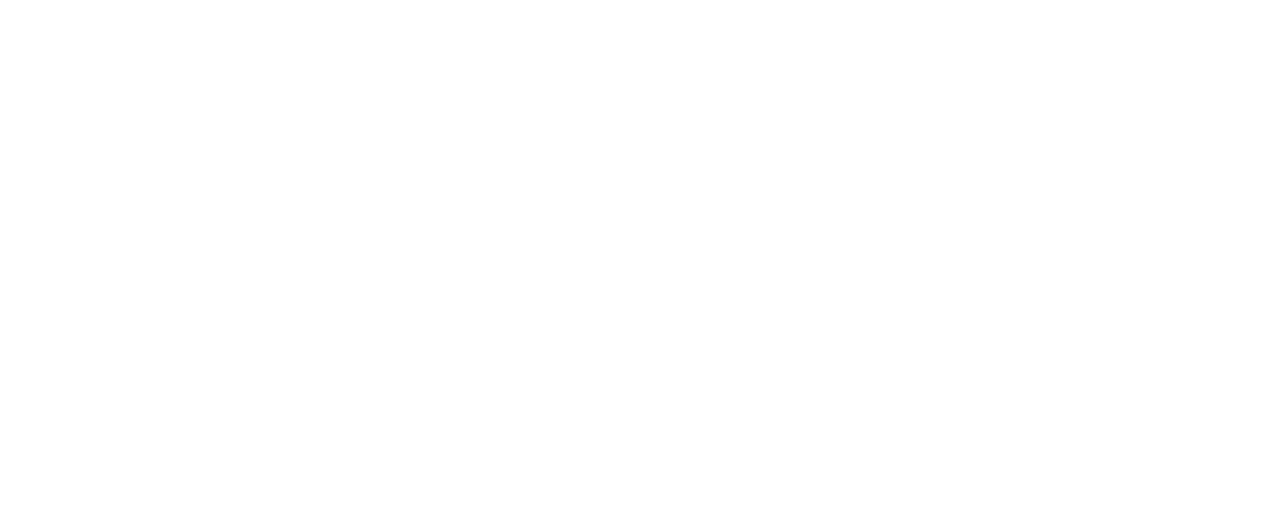
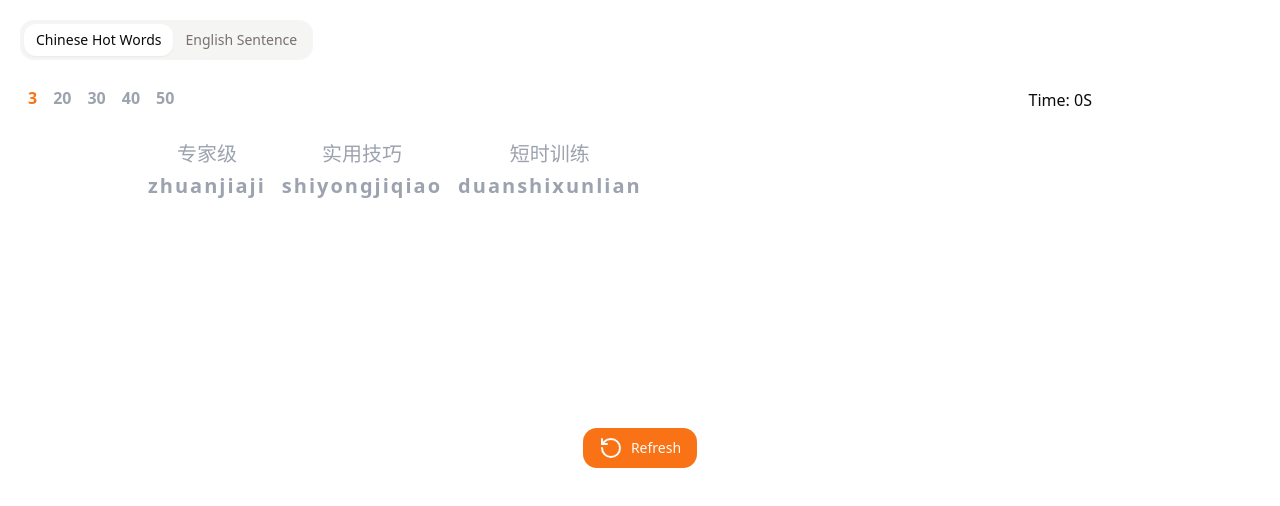
Before and after one commit to sinecat/typing-site, a Next.js app: page / in a window 1280 px wide. Before the commit this address had no page. Shown: the top 506 px of the page. Built offline with nearby package versions, Linux system fonts and the light colour scheme.

Commit message:
feat: 输入错误次数统计

```diff
--- a/src/app/globals.css
+++ b/src/app/globals.css
@@ -3,28 +3,29 @@
 @tailwind utilities;
 
 
+
 @layer base {
   :root {
     --background: 0 0% 100%;
-    --foreground: 240 10% 3.9%;
+    --foreground: 20 14.3% 4.1%;
     --card: 0 0% 100%;
-    --card-foreground: 240 10% 3.9%;
+    --card-foreground: 20 14.3% 4.1%;
     --popover: 0 0% 100%;
-    --popover-foreground: 240 10% 3.9%;
-    --primary: 240 5.9% 10%;
-    --primary-foreground: 0 0% 98%;
-    --secondary: 240 4.8% 95.9%;
-    --secondary-foreground: 240 5.9% 10%;
-    --muted: 240 4.8% 95.9%;
-    --muted-foreground: 240 3.8% 46.1%;
-    --accent: 240 4.8% 95.9%;
-    --accent-foreground: 240 5.9% 10%;
+    --popover-foreground: 20 14.3% 4.1%;
+    --primary: 24.6 95% 53.1%;
+    --primary-foreground: 60 9.1% 97.8%;
+    --secondary: 60 4.8% 95.9%;
+    --secondary-foreground: 24 9.8% 10%;
+    --muted: 60 4.8% 95.9%;
+    --muted-foreground: 25 5.3% 44.7%;
+    --accent: 60 4.8% 95.9%;
+    --accent-foreground: 24 9.8% 10%;
     --destructive: 0 84.2% 60.2%;
-    --destructive-foreground: 0 0% 98%;
-    --border: 240 5.9% 90%;
-    --input: 240 5.9% 90%;
-    --ring: 240 5.9% 10%;
-    --radius: 0.5rem;
+    --destructive-foreground: 60 9.1% 97.8%;
+    --border: 20 5.9% 90%;
+    --input: 20 5.9% 90%;
+    --ring: 24.6 95% 53.1%;
+    --radius: 1rem;
     --chart-1: 12 76% 61%;
     --chart-2: 173 58% 39%;
     --chart-3: 197 37% 24%;
@@ -33,25 +34,25 @@
   }
 
   .dark {
-    --background: 240 10% 3.9%;
-    --foreground: 0 0% 98%;
-    --card: 240 10% 3.9%;
-    --card-foreground: 0 0% 98%;
-    --popover: 240 10% 3.9%;
-    --popover-foreground: 0 0% 98%;
-    --primary: 0 0% 98%;
-    --primary-foreground: 240 5.9% 10%;
-    --secondary: 240 3.7% 15.9%;
-    --secondary-foreground: 0 0% 98%;
-    --muted: 240 3.7% 15.9%;
-    --muted-foreground: 240 5% 64.9%;
-    --accent: 240 3.7% 15.9%;
-    --accent-foreground: 0 0% 98%;
-    --destructive: 0 62.8% 30.6%;
-    --destructive-foreground: 0 0% 98%;
-    --border: 240 3.7% 15.9%;
-    --input: 240 3.7% 15.9%;
-    --ring: 240 4.9% 83.9%;
+    --background: 20 14.3% 4.1%;
+    --foreground: 60 9.1% 97.8%;
+    --card: 20 14.3% 4.1%;
+    --card-foreground: 60 9.1% 97.8%;
+    --popover: 20 14.3% 4.1%;
+    --popover-foreground: 60 9.1% 97.8%;
+    --primary: 20.5 90.2% 48.2%;
+    --primary-foreground: 60 9.1% 97.8%;
+    --secondary: 12 6.5% 15.1%;
+    --secondary-foreground: 60 9.1% 97.8%;
+    --muted: 12 6.5% 15.1%;
+    --muted-foreground: 24 5.4% 63.9%;
+    --accent: 12 6.5% 15.1%;
+    --accent-foreground: 60 9.1% 97.8%;
+    --destructive: 0 72.2% 50.6%;
+    --destructive-foreground: 60 9.1% 97.8%;
+    --border: 12 6.5% 15.1%;
+    --input: 12 6.5% 15.1%;
+    --ring: 20.5 90.2% 48.2%;
     --chart-1: 220 70% 50%;
     --chart-2: 160 60% 45%;
     --chart-3: 30 80% 55%;
@@ -59,6 +60,7 @@
     --chart-5: 340 75% 55%;
   }
 }
+
 
 @layer base {
   * {
@@ -77,7 +79,8 @@
   @apply text-green-500;
 }
 .primary{
-  @apply text-black;
+  color:#FF6900;
+  background: #FF6900;
 }
 .no-input{
   @apply text-gray-400;
--- a/src/app/page.tsx
+++ b/src/app/page.tsx
@@ -1,60 +1,25 @@
 'use client'
-import Image from "next/image";
-import React, {useEffect} from "react";
-import {redirect, useRouter} from 'next/navigation'
 
-export default function Home() {
-    const router = useRouter()
+import React, {useEffect, useState} from 'react';
+import {Tabs, TabsContent, TabsList, TabsTrigger} from "@/components/ui/tabs";
+import HotWordsTextTypingBox from "@/components/HotWordsTextTypingBox";
 
-    useEffect(() => {
-        redirect('/typingBoard')
-    }, []);
+const Page = () => {
 
     return (
-        <main className="flex min-h-screen flex-col items-center justify-between p-24">
-            <div className="z-10 w-full max-w-5xl items-center justify-between font-mono text-sm lg:flex">
-                <p className="fixed left-0 top-0 flex w-full justify-center border-b border-gray-300 bg-gradient-to-b from-zinc-200 pb-6 pt-8 backdrop-blur-2xl dark:border-neutral-800 dark:bg-zinc-800/30 dark:from-inherit lg:static lg:w-auto  lg:rounded-xl lg:border lg:bg-gray-200 lg:p-4 lg:dark:bg-zinc-800/30">
-                    Get started by editing&nbsp;
-                    <code className="font-mono font-bold">src/app/page.tsx</code>
-                </p>
-                <div
-                    className="fixed bottom-0 left-0 flex h-48 w-full items-end justify-center bg-gradient-to-t from-white via-white dark:from-black dark:via-black lg:static lg:size-auto lg:bg-none">
-                    <a
-                        className="pointer-events-none flex place-items-center gap-2 p-8 lg:pointer-events-auto lg:p-0"
-                        href="https://vercel.com?utm_source=create-next-app&utm_medium=appdir-template&utm_campaign=create-next-app"
-                        target="_blank"
-                        rel="noopener noreferrer"
-                    >
-                        By{" "}
-                        <Image
-                            src="/vercel.svg"
-                            alt="Vercel Logo"
-                            className="dark:invert"
-                            width={100}
-                            height={24}
-                            priority
-                        />
-                    </a>
-                </div>
+            <div className='w-full flex p-5 items-center justify-center'>
+                <Tabs defaultValue="chinese" className="w-full items-start">
+                    <TabsList>
+                        <TabsTrigger value="chinese">Chinese Hot Words</TabsTrigger>
+                        <TabsTrigger value="english">English Sentence</TabsTrigger>
+                    </TabsList>
+                    <TabsContent value="chinese">
+                        <HotWordsTextTypingBox />
+                    </TabsContent>
+                    <TabsContent value="english">Developing</TabsContent>
+                </Tabs>
             </div>
+    );
+};
 
-            <div
-                className="relative z-[-1] flex place-items-center before:absolute before:h-[300px] before:w-full before:-translate-x-1/2 before:rounded-full before:bg-gradient-radial before:from-white before:to-transparent before:blur-2xl before:content-[''] after:absolute after:-z-20 after:h-[180px] after:w-full after:translate-x-1/3 after:bg-gradient-conic after:from-sky-200 after:via-blue-200 after:blur-2xl after:content-[''] before:dark:bg-gradient-to-br before:dark:from-transparent before:dark:to-blue-700 before:dark:opacity-10 after:dark:from-sky-900 after:dark:via-[#0141ff] after:dark:opacity-40 sm:before:w-[480px] sm:after:w-[240px] before:lg:h-[360px]">
-                <Image
-                    className="relative dark:drop-shadow-[0_0_0.3rem_#ffffff70] dark:invert"
-                    src="/next.svg"
-                    alt="Next.js Logo"
-                    width={180}
-                    height={37}
-                    priority
-                />
-            </div>
-
-            <div className="mb-32 grid text-center lg:mb-0 lg:w-full lg:max-w-5xl lg:grid-cols-4 lg:text-left">
-                <button onClick={() =>  router.push('/typingBoard')}>
-                    To TypingBoard
-                </button>
-            </div>
-        </main>
-    );
-}
+export default Page;
--- a/src/components/HotWordsTextTypingBox/index.tsx
+++ b/src/components/HotWordsTextTypingBox/index.tsx
@@ -7,7 +7,7 @@
 import TextBoard from "@/components/TextBoard";
 import {Button} from "@/components/ui/button";
 import {Alert, AlertDescription, AlertTitle} from "@/components/ui/alert";
-import {Terminal} from "lucide-react";
+import {RotateCcw, Terminal} from "lucide-react";
 import {Badge} from "@/components/ui/badge";
 import {useToast} from "@/components/ui/use-toast";
 import './styles.css'
@@ -24,6 +24,7 @@
     const [isFocus, setIsFocus] = useState(false)
     const [inputting, setInputting] = useState(false)
     const [wordNums, setWordNums] = useState(wordNumsConfig[0])
+    const [errorCount, setErrorCount] = useState(0)
     const inputRef = useRef<HTMLInputElement>(null)
 
     const {time, start, pause, reset, end} = useTimer();
@@ -31,6 +32,11 @@
         let value = event.target.value.replace('\n', '')
         if (value.length > targetValue?.strLength || value.length < successTextLength) return
         if (inputting) {
+            const inputLetter = value?.[value?.length-1]
+            const targetLetter = targetValue?.targetStr[value?.length-1]
+            if (inputLetter && targetLetter && inputLetter !== targetLetter) {
+                setErrorCount((prevState) => prevState + 1)
+            }
             setInputValue(value)
         }
     }
@@ -51,6 +57,7 @@
         setSuccessTextLength(0)
         setTargetValue(getRandomData(textData, _wordNums))
         setInputValue('')
+        setInputting(false)
         reset()
         setInputFocus()
     }
@@ -147,10 +154,14 @@
                     isFinished ? <div className='flex gap-20 pt-20 min-h-72 text-3xl justify-between'>
                         <Card className='flex h-36 flex-col gap-5 text-3xl items-center justify-center p-5'>
                             <span className='no-input'>Take Time</span>
-                            <span className='text-4xl'>{time}S</span>
+                            <span className='text-4xl text-primary'>{time}S</span>
+                        </Card>
+                        <Card className='flex h-36 flex-col gap-5 text-3xl items-center justify-center p-5'>
+                            <span className='no-input'>Error Count</span>
+                            <span className='text-4xl text-primary'>{errorCount}</span>
                         </Card>
                     </div> : <div className='flex flex-col items-center'>
-                    <TextBoard focus={isFocus} inputValue={inputValue} targetValue={targetValue?.data}
+                        <TextBoard focus={isFocus} inputValue={inputValue} targetValue={targetValue?.data}
                                    onClick={handleTextBoardClick}/>
                         <input type="text" value={inputValue} onChange={handleInputChange} className='text-input'
                                ref={inputRef}
@@ -159,13 +170,13 @@
                             <Alert className='absolute top-0 w-80 mt-10 animate-bounce text-lg translate-y-96'>
                                 <AlertDescription className='text-lg'>
                                     Press <Badge
-                                    className='bg-gray-100 text-black rounded text-lg font-light'>Enter</Badge> to
+                                    className='bg-gray-100 text-primary text-lg font-light'>Enter</Badge> to
                                     start typing
                                 </AlertDescription>
                             </Alert> : null}
                     </div>
                 }
-                <Button className='w-30 mt-5' onClick={handleFreshClick}>Refresh</Button>
+                <Button className='w-30 mt-5 flex gap-2' onClick={handleFreshClick}><RotateCcw/>Refresh</Button>
             </div>
         </div>
     );
--- a/src/components/TextBoard/index.tsx
+++ b/src/components/TextBoard/index.tsx
@@ -65,7 +65,7 @@
             <div className='w-[1024px] min-h-72'>
                 <div className='text-board flex flex-wrap gap-4' ref={textBoardRef} onClick={onClick}>
                     {focus ?
-                        <div className='caret animate-opacity'
+                        <div className='caret animate-opacity bg-primary'
                              style={{left: caretPosition.left, top: caretPosition.top}}></div> : null}
                     {
                         targetValue?.map((value: TextDataType, index: number) => {
@@ -77,7 +77,7 @@
                             const inputText = currentInputTextValueArr.join('');
                             const valueText = value.value;
                             if (valueText?.includes(inputText)) {
-                                currentTextColor = valueText?.length === inputText.length ? 'primary' : 'no-input';
+                                currentTextColor = valueText?.length === inputText.length ? 'text-primary' : 'no-input';
                             } else {
                                 currentTextColor = inputText ? 'danger' : 'no-input';
                             }
@@ -90,7 +90,7 @@
                                                 let currentColor = '';
                                                 if (currentInputTextValueArr[_index]) {
                                                     if (currentInputTextValueArr[_index] === targetTextValueArr[_index]) {
-                                                        currentColor = 'primary';
+                                                        currentColor = 'text-primary';
                                                     } else {
                                                         currentColor = 'danger';
                                                     }
--- a/src/components/TextBoard/styles.css
+++ b/src/components/TextBoard/styles.css
@@ -10,7 +10,6 @@
     display: block;
     width: 3px;
     height: 30px;
-    @apply bg-black;
     left: 0;
     top: 0;
     transform: translateY(-10%);
--- a/src/utils/getRandomData.ts
+++ b/src/utils/getRandomData.ts
@@ -8,6 +8,7 @@
 
     return {
         data: result,
+        targetStr: result.map(item => item.value).join(''),
         strLength: result.reduce((acc, cur) => acc + cur.value.length, 0)
     }
 }
```
Also changed, not shown: src/app/typingBoard/page.tsx (deleted, +0 -26 lines), src/app/typingBoard/styles.css (deleted).
